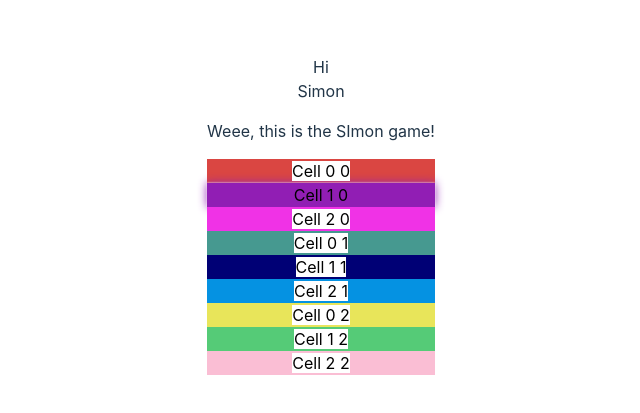
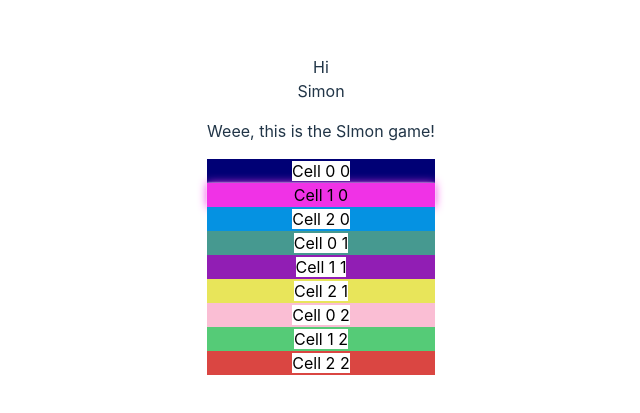
Before and after one commit to Peleton-011/graintertainment, a React (Vite) app: page / in a window 1280 px wide. Shown: the part 185-598 px from the top of the page, without its empty margins (319-959 px from the left). Built offline with nearby package versions, Linux system fonts and the light colour scheme.

Commit message:
Add very basic winState and loseState

```diff
--- a/src/components/simon/Board.jsx
+++ b/src/components/simon/Board.jsx
@@ -4,28 +4,10 @@ import { useState } from "react";
 
 import Cell from "./Cell";
 
-import shuffle from "../../logic/shuffle";
-
-const colors = [
-	["#55CB77", "#DA4642", "#E8E55A", "#0592E2"],
-	["#911eb4", "#f032e6", "#469990", "#fabed4", "#000075"],
-	[
-		"#ffe119",
-		"#a9a9a9",
-		"#000000",
-		"#f58231",
-		"#808000",
-		"#e6194B",
-		"#800000",
-	],
-];
-
-const Board = ({ size }) => {
+const Board = ({ size, roundLost, colorOrder }) => {
 	// const [isActive, setIsActive] = useState(true);
 
-	const [colorOrder, setColorOrder] = useState(
-		shuffle(getColorsBySize(size, colors))
-	);
+
 
 	return (
 		<section>
@@ -36,6 +18,7 @@ const Board = ({ size }) => {
 						color={color}
 						col={index % size}
 						row={Math.floor(index / size)}
+                        roundLost={roundLost}
 					/>
 				);
 			})}
@@ -43,20 +26,4 @@ const Board = ({ size }) => {
 	);
 };
 
-function getColorsBySize(rawSize, colors) {
-	const size = rawSize - 2;
-	if (size > colors.length) {
-		console.error("Size is out of bounds for colors");
-		return;
-	}
-	const totalColors = [];
-
-	for (let i = 0; i < size + 1; i++) {
-		totalColors.push(...colors[i]);
-	}
-
-	console.log(totalColors);
-	return totalColors;
-}
-
 export default Board;
--- a/src/components/simon/Cell.jsx
+++ b/src/components/simon/Cell.jsx
@@ -2,7 +2,7 @@ import { useContext } from "react";
 
 import { TileListContext } from "../../context/TileListContext";
 
-const Cell = ({ color, col, row }) => {
+const Cell = ({ color, col, row, roundLost }) => {
 	const {tileList, removeTile} = useContext(TileListContext);
 
 	return (
@@ -13,9 +13,9 @@ const Cell = ({ color, col, row }) => {
 					: "ass"
 			}
 			style={{ backgroundColor: color, color: color }}
-			onClick={() => {console.log(tileList.length > 0  && tileList[0][0] == col && tileList[0][1] == row
+			onClick={() => {tileList.length > 0  && tileList[0][0] == col && tileList[0][1] == row
                 ? removeTile()
-                : "This is cell ", col, " ", row)}}
+                : roundLost()}}
 		>
 			<span className="text">
 				Cell {col} {row}{" "}
--- a/src/context/TileListContext.jsx
+++ b/src/context/TileListContext.jsx
@@ -5,7 +5,8 @@ const TileListContext = createContext([]);
 const TileListContextProvider = (props) => {
 	const [tileList, setTileList] = useState([]);
 
-	const newTileList = (difficulty) => {
+
+	const newTileList = (difficulty, level) => {
 		if (tileList.length > 0) {
 			console.warn("TileList is not empty");
 		}
@@ -30,7 +31,7 @@ const TileListContextProvider = (props) => {
 			list[i] = t;
 		}
 		// console.log(list);
-		setTileList(list);
+		setTileList(list.slice(0, level));
 	};
 
 	const removeTile = () => {
--- a/src/games/Simon.jsx
+++ b/src/games/Simon.jsx
@@ -2,34 +2,82 @@ import React from "react";
 
 import { useState, useEffect, useContext } from "react";
 import { TileListContext } from "../context/TileListContext";
+import shuffle from "../logic/shuffle";
 
 import Board from "../components/simon/Board";
 
 import "../styles/Simon.css";
 
+const colors = [
+	["#55CB77", "#DA4642", "#E8E55A", "#0592E2"],
+	["#911eb4", "#f032e6", "#469990", "#fabed4", "#000075"],
+	[
+		"#ffe119",
+		"#a9a9a9",
+		"#000000",
+		"#f58231",
+		"#808000",
+		"#e6194B",
+		"#800000",
+	],
+];
+
+
 const Simon = () => {
 	const difficulty = 3;
 	const { tileList, newTileList, removeTile } = useContext(TileListContext);
 
+	const [currentLevel, setCurrentLevel] = useState(1);
+	const [colorOrder, setColorOrder] = useState(
+		shuffle(getColorsBySize(difficulty, colors))
+	);
+
 	useEffect(() => {
-		console.log("tryna get list");
 		if (tileList.length > 0) {
-			console.log("alredy a tilelist");
-			console.log(tileList);
 			return;
 		}
-		newTileList(difficulty);
-		console.log("tis the tilelist");
-		console.log(tileList);
+		newTileList(difficulty, currentLevel);
+		console.log("You WIN!!! c:");
 	}, [tileList]);
+
+	const roundLost = () => {
+		console.log("Oh... You Lost...  :c");
+		setCurrentLevel(1);
+		newTileList(difficulty, currentLevel);
+	};
 
 	return (
 		<>
-			<div onClick={() => console.log(newTileList())}>Simon</div>
+			<div
+				onClick={() =>
+					console.log(newTileList(difficulty, currentLevel))
+				}
+			>
+				Simon
+			</div>
 			<p>Weee, this is the SImon game!</p>
-			<Board size={difficulty} />
+			<Board
+				size={difficulty}
+				roundLost={roundLost}
+				colorOrder={colorOrder}
+			/>
 		</>
 	);
 };
 
+function getColorsBySize(rawSize, colors) {
+	const size = rawSize - 2;
+	if (size > colors.length) {
+		console.error("Size is out of bounds for colors");
+		return;
+	}
+	const totalColors = [];
+
+	for (let i = 0; i < size + 1; i++) {
+		totalColors.push(...colors[i]);
+	}
+
+	return totalColors;
+}
+
 export default Simon;
```
